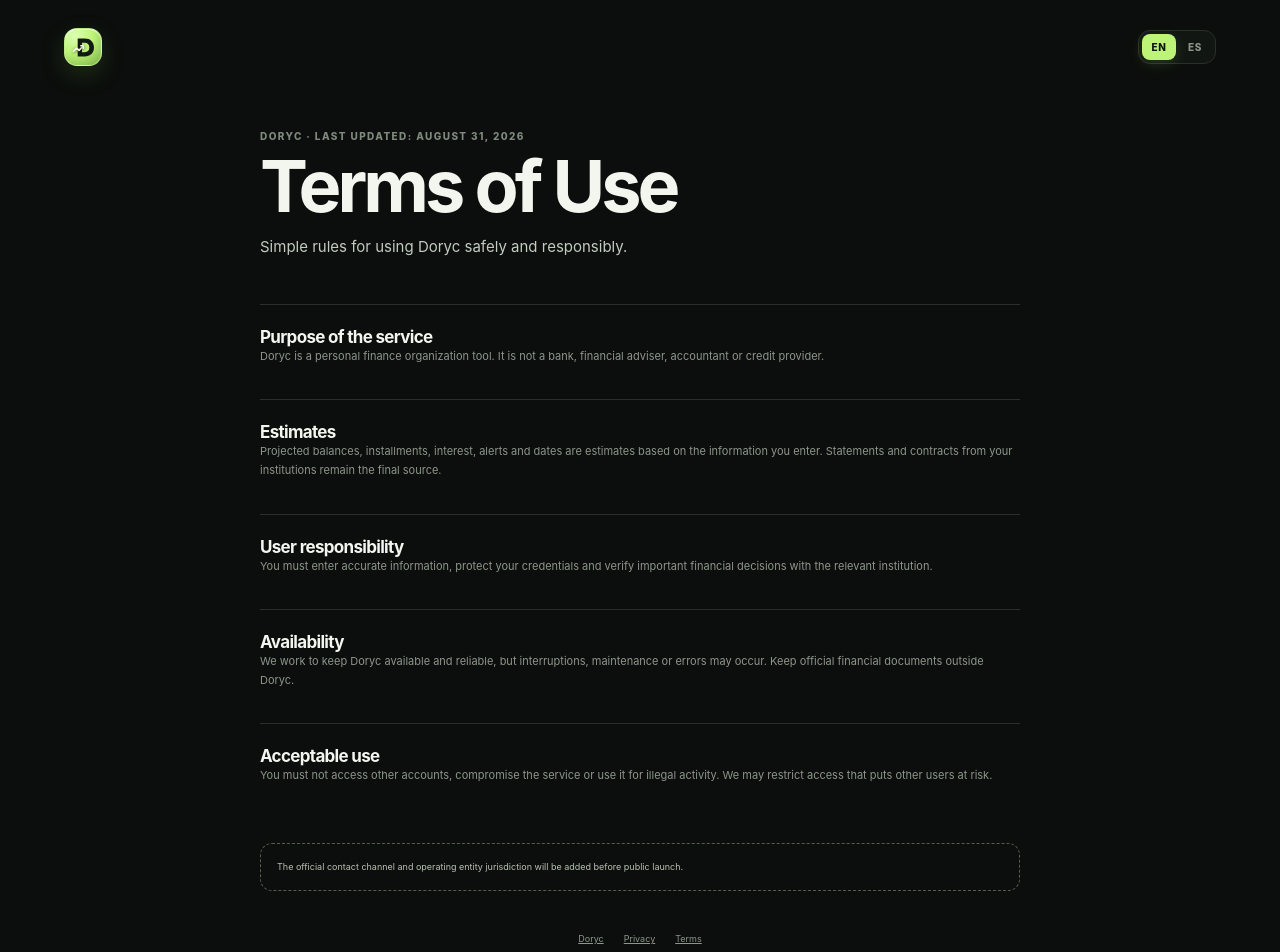
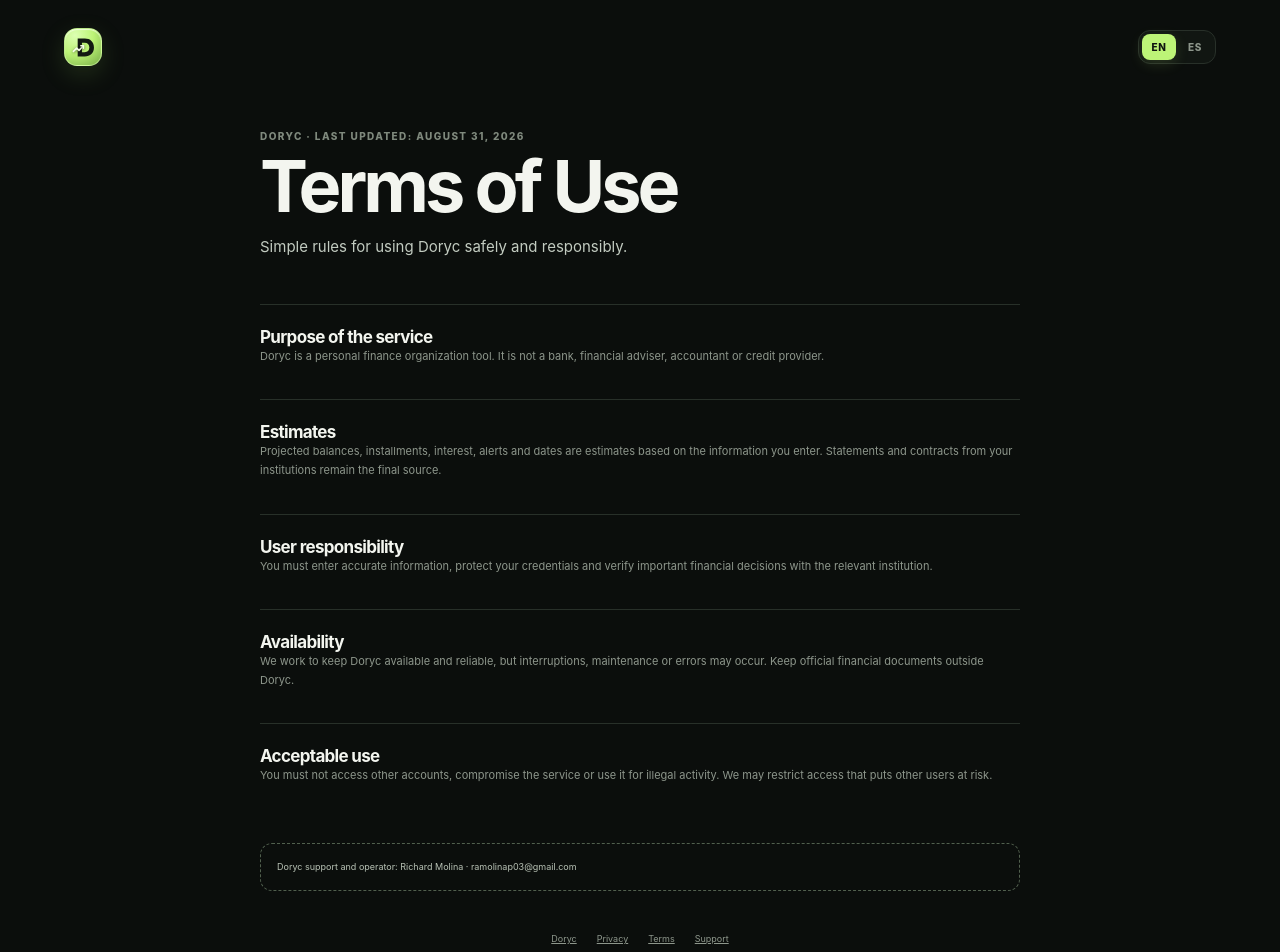
Before and after one commit to r1xt3r/doryc-finance, a Next.js app: page /terms in a window 1280 px wide. Shown: the top 952 px of the page. Built offline with nearby package versions, Linux system fonts and the light colour scheme; no server answers.

Commit message:
Add official Doryc support contact

```diff
--- a/app/components/LegalPage.tsx
+++ b/app/components/LegalPage.tsx
@@ -32,5 +32,5 @@
     ['Availability', 'We work to keep Doryc available and reliable, but interruptions, maintenance or errors may occur. Keep official financial documents outside Doryc.'],
     ['Acceptable use', 'You must not access other accounts, compromise the service or use it for illegal activity. We may restrict access that puts other users at risk.'],
   ]);
-  return <main className="legal-page"><header><Link href="/"><LogoMark/></Link><LanguageSelector language={language} onChange={setLanguage}/></header><article><p className="eyebrow">DORYC · {es ? 'ÚLTIMA ACTUALIZACIÓN: 31 AGOSTO 2026' : 'LAST UPDATED: AUGUST 31, 2026'}</p><h1>{privacy ? (es ? 'Política de privacidad' : 'Privacy Policy') : (es ? 'Términos de uso' : 'Terms of Use')}</h1><p className="legal-intro">{privacy ? (es ? 'Privacidad clara para una herramienta que maneja información importante.' : 'Clear privacy for a tool that handles important information.') : (es ? 'Reglas simples para usar Doryc de forma segura y responsable.' : 'Simple rules for using Doryc safely and responsibly.')}</p>{sections.map(([title, detail]) => <section key={title}><h2>{title}</h2><p>{detail}</p></section>)}<aside>{es ? 'Antes del lanzamiento público se añadirá el canal oficial de contacto y la jurisdicción de la entidad operadora.' : 'The official contact channel and operating entity jurisdiction will be added before public launch.'}</aside></article><footer><Link href="/">Doryc</Link><Link href="/privacy">{es ? 'Privacidad' : 'Privacy'}</Link><Link href="/terms">{es ? 'Términos' : 'Terms'}</Link></footer></main>;
+  return <main className="legal-page"><header><Link href="/"><LogoMark/></Link><LanguageSelector language={language} onChange={setLanguage}/></header><article><p className="eyebrow">DORYC · {es ? 'ÚLTIMA ACTUALIZACIÓN: 31 AGOSTO 2026' : 'LAST UPDATED: AUGUST 31, 2026'}</p><h1>{privacy ? (es ? 'Política de privacidad' : 'Privacy Policy') : (es ? 'Términos de uso' : 'Terms of Use')}</h1><p className="legal-intro">{privacy ? (es ? 'Privacidad clara para una herramienta que maneja información importante.' : 'Clear privacy for a tool that handles important information.') : (es ? 'Reglas simples para usar Doryc de forma segura y responsable.' : 'Simple rules for using Doryc safely and responsibly.')}</p>{sections.map(([title, detail]) => <section key={title}><h2>{title}</h2><p>{detail}</p></section>)}<aside>{es ? 'Soporte y responsable de Doryc: Richard Molina · ramolinap03@gmail.com' : 'Doryc support and operator: Richard Molina · ramolinap03@gmail.com'}</aside></article><footer><Link href="/">Doryc</Link><Link href="/privacy">{es ? 'Privacidad' : 'Privacy'}</Link><Link href="/terms">{es ? 'Términos' : 'Terms'}</Link><a href="mailto:ramolinap03@gmail.com">{es ? 'Soporte' : 'Support'}</a></footer></main>;
 }
--- a/app/settings/page.tsx
+++ b/app/settings/page.tsx
@@ -42,5 +42,5 @@
     <section className="settings-card"><p className="eyebrow">{tr('PROFILE & SECURITY', 'PERFIL Y SEGURIDAD')}</p><h2>{tr('Access information', 'Información de acceso')}</h2><form onSubmit={updateProfile}><label><span>{tr('Name', 'Nombre')}</span><input value={name} onChange={(event) => setName(event.target.value)} required/></label><label><span>{tr('Email', 'Correo')}</span><input value={email} disabled/></label><label><span>{tr('New password (optional)', 'Nueva contraseña (opcional)')}</span><input name="password" type="password" minLength={8} autoComplete="new-password" placeholder={tr('Leave empty to keep it', 'Déjalo vacío para conservarla')}/></label><button className="save-button" disabled={busy}>{tr('Save changes', 'Guardar cambios')}</button></form></section>
     <section className="settings-card"><p className="eyebrow">{tr('PORTABILITY', 'PORTABILIDAD')}</p><h2>{tr('Export your data', 'Exporta tus datos')}</h2><p>{tr('Download all your accounts, movements, payments, cards and loans as JSON.', 'Descarga en JSON todas tus cuentas, movimientos, pagos, tarjetas y préstamos.')}</p><button className="secondary-button" type="button" onClick={exportData} disabled={busy}>{tr('Download my information', 'Descargar mi información')}</button></section>
     <section className="settings-card danger-zone"><p className="eyebrow">{tr('DANGER ZONE', 'ZONA DE RIESGO')}</p><h2>{tr('Delete account', 'Eliminar cuenta')}</h2><p>{tr('This permanently deletes your user and all associated financial information.', 'Esta acción elimina permanentemente tu usuario y toda la información financiera asociada.')}</p><label><span>{tr(`Type ${deletionWord} to confirm`, `Escribe ${deletionWord} para confirmar`)}</span><input value={confirmation} onChange={(event) => setConfirmation(event.target.value)}/></label><button type="button" onClick={deleteAccount} disabled={busy || confirmation !== deletionWord}>{tr('Delete my account', 'Eliminar mi cuenta')}</button></section>
-  </div><footer><Link href="/privacy">{tr('Privacy', 'Privacidad')}</Link><Link href="/terms">{tr('Terms', 'Términos')}</Link><span>{tr('Official contact pending configuration', 'Contacto oficial pendiente de configurar')}</span></footer></main>;
+  </div><footer><Link href="/privacy">{tr('Privacy', 'Privacidad')}</Link><Link href="/terms">{tr('Terms', 'Términos')}</Link><a href="mailto:ramolinap03@gmail.com">{tr('Support: Richard Molina', 'Soporte: Richard Molina')}</a></footer></main>;
 }
```
Also changed, not shown: 1 other file (tests, documents, lock files or other folders).
